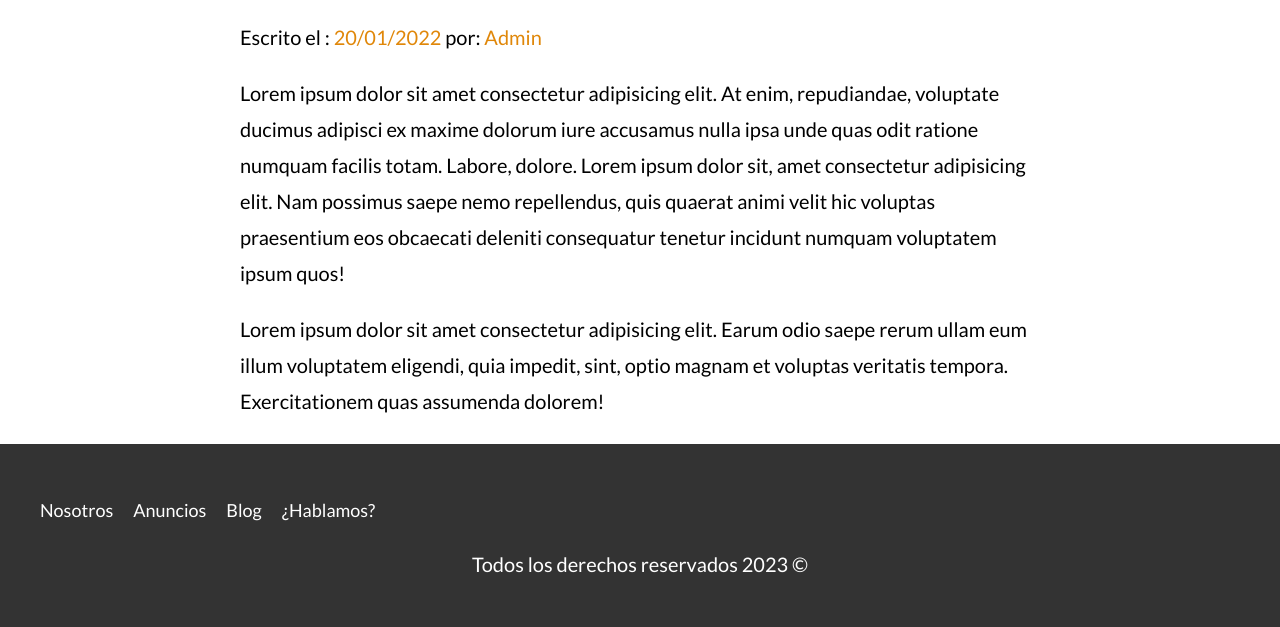
After one commit to Maggot-Edu/bienes, a PHP site: page /entrada.html in a window 1280 px wide. The commit adds this page. Shown: the part 539-1166 px from the top of the page. Run offline with PHP 8.4, Linux system fonts and the light colour scheme.

Commit message:
Blog y entrada

```diff
--- /dev/null
+++ b/entrada.html
@@ -0,0 +1,60 @@
+<!DOCTYPE html>
+<html lang="en">
+<head>
+    <meta charset="UTF-8">
+    <meta http-equiv="X-UA-Compatible" content="IE=edge">
+    <meta name="viewport" content="width=device-width, initial-scale=1.0">
+    <title>Bienes</title>
+    <link rel="stylesheet" href="build/css/app.css">
+</head>
+<body>
+
+    <header class="header">
+        <div class="contenedor contenido-header">
+            <div class="barra">
+                <a href="/">
+                    <img src="build/img/logo.svg" alt="logo de la empresa">
+                </a>
+                <nav class="navegacion">
+                    <a href="nosotros.html">Nosotros</a>
+                    <a href="anuncios.html">Anuncios</a>
+                    <a href="blog.html">Blog</a>
+                    <a href="contacto.html">¿Hablamos?</a>
+                </nav>
+            </div> <!--.barra-->
+        </div>
+    </header>
+
+    <main class="contenedor seccion contenido-centrado">
+        <h1>Guia decoracion de tu hogar</h1>
+
+        <picture>
+            <source srcset="build/img/destacada2.webp" type="image/webp">
+            <source srcset="build/img/destacada2.jpg" type="image/jpeg">
+            <img loading="lazy" width="200" height="300" src="build/img/destacada2.jpg" alt="Imagen destacada de la entrada">
+        </picture>
+
+        <p class="info-meta">Escrito el : <span>20/01/2022</span> por: <span>Admin</span></p>
+
+        <div class="resumen-propiedad">
+            <p>Lorem ipsum dolor sit amet consectetur adipisicing elit. At enim, repudiandae, voluptate ducimus adipisci ex maxime dolorum iure accusamus nulla ipsa unde quas odit ratione numquam facilis totam. Labore, dolore. Lorem ipsum dolor sit, amet consectetur adipisicing elit. Nam possimus saepe nemo repellendus, quis quaerat animi velit hic voluptas praesentium eos obcaecati deleniti consequatur tenetur incidunt numquam voluptatem ipsum quos!</p>
+            <p>Lorem ipsum dolor sit amet consectetur adipisicing elit. Earum odio saepe rerum ullam eum illum voluptatem eligendi, quia impedit, sint, optio magnam et voluptas veritatis tempora. Exercitationem quas assumenda dolorem!</p>
+        </div>
+    </main>
+
+    <footer class="footer seccion">
+        <div class="contenedor contenido-footer">
+            <nav class="navegacion">
+                <a href="nosotros.html">Nosotros</a>
+                <a href="anuncios.html">Anuncios</a>
+                <a href="blog.html">Blog</a>
+                <a href="contacto.html">¿Hablamos?</a>
+            </nav>
+        </div>
+
+        <p class="copyright">Todos los derechos reservados 2023 &copy;</p>
+    </footer>
+
+    <script src="build/js/bundle.min.js"></script>
+</body>
+</html>
--- a/index.html
+++ b/index.html
@@ -167,7 +167,7 @@
                 <div class="texto-entrada">
                     <a href="entrada.html">
                         <h4>Terraza en el techjo de tu casa</h4>
-                        <p>Escrito el <span>20/10/2022</span> por: <span>Admin</span></p>
+                        <p class="info-meta">Escrito el <span>20/10/2022</span> por: <span>Admin</span></p>
                         <p>Consejos para contruir una terraza en el techo de tu casa sin escatimar en gastos! Todo lujo.</p>
                     </a>
                 </div>
@@ -184,7 +184,7 @@
                 <div class="texto-entrada">
                     <a href="entrada.html">
                         <h4>Guia decoración de tu hogar</h4>
-                        <p>Escrito el <span>20/10/2022</span> por: <span>Admin</span></p>
+                        <p class="info-meta">Escrito el <span>20/10/2022</span> por: <span>Admin</span></p>
                         <p>Minimiza el espacio en tu hogar con nuestra guia, y tips de como decorar y ganar.</p>
                     </a>
                 </div>
--- a/src/scss/layout/_inferior.scss
+++ b/src/scss/layout/_inferior.scss
@@ -20,6 +20,12 @@
     }
 }
 
+.info-meta {
+    span {
+        color: $amarillo;
+    }
+}
+
 .texto-entrada {
     a {
         color: $negro;
@@ -37,7 +43,4 @@
             margin-top: 1rem;
         }
     }
-    span {
-        color: $amarillo;
-    }
 }
```
Also changed, not shown: blog.html (+71 -2 lines), build/css/app.css, 1 other file.
